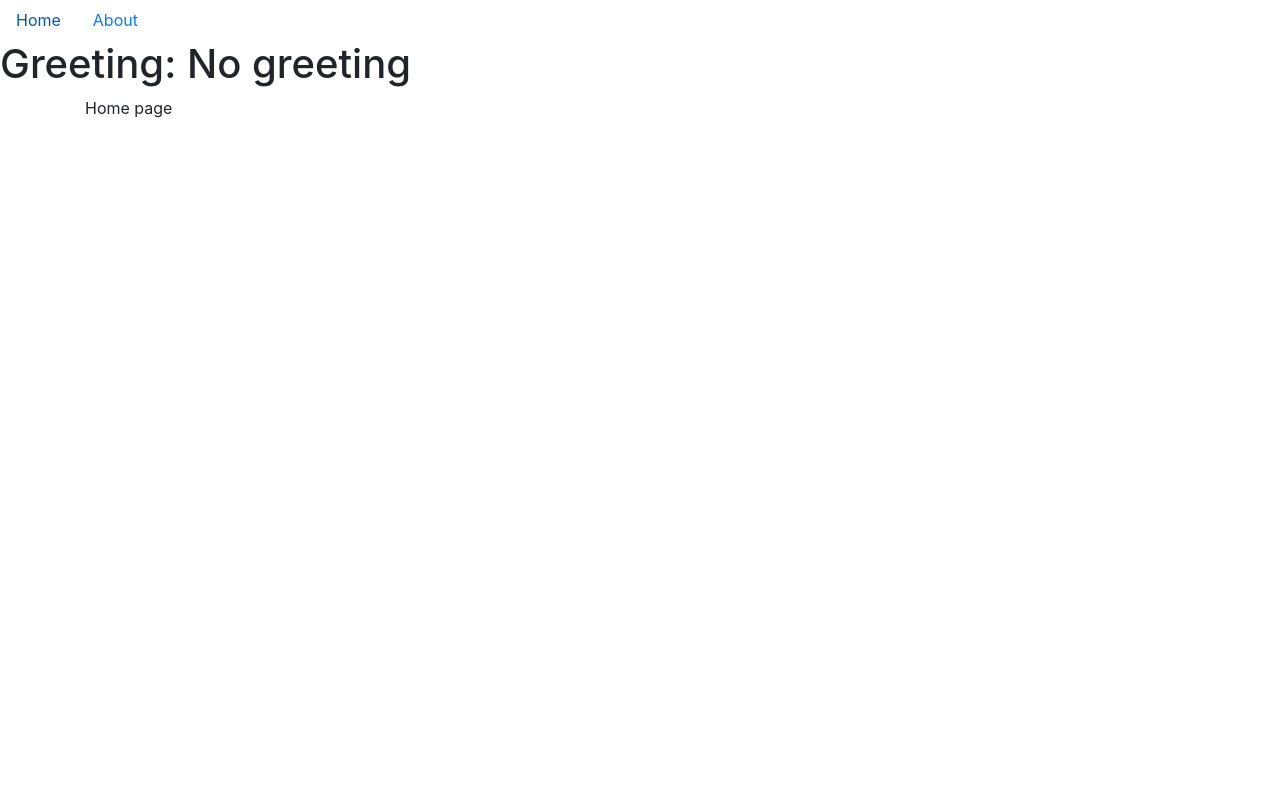
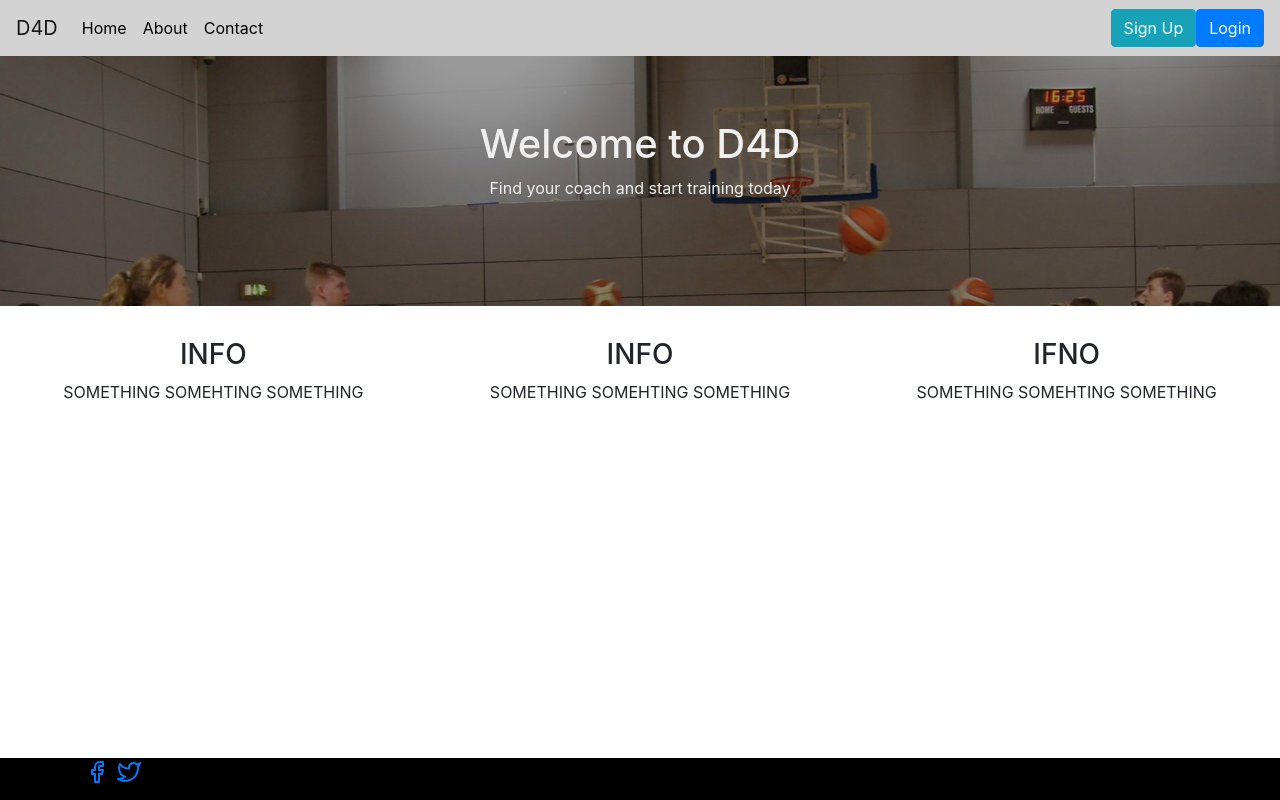
Before and after one commit to SocialHackersClass9/D4DApp, a React (Create React App) app in the folder frontend/: page / in a window 1280 px wide. Built offline with nearby package versions, Linux system fonts and the light colour scheme; no server answers.

Commit message:
early sketch of the homepage

```diff
--- a/frontend/package.json
+++ b/frontend/package.json
@@ -8,9 +8,12 @@
     "@testing-library/user-event": "^7.2.1",
     "bootstrap": "^4.5.0",
     "react": "^16.13.1",
+    "react-bootstrap": "^1.0.1",
     "react-dom": "^16.13.1",
+    "react-feather": "^2.0.8",
     "react-router-dom": "^5.2.0",
-    "react-scripts": "3.4.1"
+    "react-scripts": "3.4.1",
+    "styled-components": "^5.1.1"
   },
   "scripts": {
     "start": "react-scripts start",
--- a/frontend/public/index.html
+++ b/frontend/public/index.html
@@ -15,6 +15,13 @@
       user's mobile device or desktop. See https://developers.google.com/web/fundamentals/web-app-manifest/
     -->
     <link rel="manifest" href="%PUBLIC_URL%/manifest.json" />
+    <link
+  rel="stylesheet"
+  href="https://maxcdn.bootstrapcdn.com/bootstrap/4.5.0/css/bootstrap.min.css"
+  integrity="sha384-9aIt2nRpC12Uk9gS9baDl411NQApFmC26EwAOH8WgZl5MYYxFfc+NcPb1dKGj7Sk"
+  crossorigin="anonymous"
+/>
+<link rel="stylesheet" href="https://stackpath.bootstrapcdn.com/font-awesome/4.7.0/css/font-awesome.min.css" />
     <!--
       Notice the use of %PUBLIC_URL% in the tags above.
       It will be replaced with the URL of the `public` folder during the build.
--- a/frontend/src/App.js
+++ b/frontend/src/App.js
@@ -1,7 +1,7 @@
 import React, { useState, useEffect } from 'react';
 import 'bootstrap/dist/css/bootstrap.css';
 import './App.css';
-import Home from './views/Home.js';
+import Home from './views/HomePage/Home';
 import About from './views/About.js';
 import {
   BrowserRouter as Router,
@@ -22,18 +22,9 @@ function App() {
   });
   return (
     <Router>
-        <ul className="nav">
-            <li className="nav-item">
-                <Link className="nav-link" to="/">Home</Link>
-            </li>
-            <li className="nav-item">
-                <Link className="nav-link" to="/about">About</Link>
-            </li>
-        </ul>
 
-      <h1>Greeting: { greeting } </h1>
 
-      <main role="main" className="container">
+      <main role="main">
         <Switch>
           <Route path="/about">
             <About />
--- a/frontend/src/views/About.js
+++ b/frontend/src/views/About.js
@@ -1,8 +1,10 @@
 import React from 'react';
+import Navigation from './HomePage/Navigation/Navigation';
 
 export default function Home() {
     return (
         <div>
+            <Navigation />
             About page
         </div>
     )
--- a/frontend/src/views/Home.js
+++ /dev/null
@@ -1,9 +0,0 @@
-import React from 'react';
-
-export default function Home() {
-    return (
-        <div>
-            Home page
-        </div>
-    )
-}
--- /dev/null
+++ b/frontend/src/views/HomePage/ButtonLogin/Button.js
@@ -0,0 +1,12 @@
+import React from 'react';
+import Button from 'react-bootstrap/Button';
+
+
+const button = () => (
+    <div>
+    <Button variant="info">Sign Up</Button>
+    <Button variand="primary">Login</Button>
+    </div>
+)
+
+export default button;
--- /dev/null
+++ b/frontend/src/views/HomePage/ContentHome/ContentHome.js
@@ -0,0 +1,26 @@
+import React from 'react';
+
+
+const Content = () => (
+    <div className="container-fluid padding">
+        <div className="row text-center padding">
+            <div className="col-xs-12 col-sm-6 col-md-4">
+                <h3>INFO</h3>
+                <p>SOMETHING SOMEHTING SOMETHING</p>
+            </div>
+            <div className="col-xs-12 col-sm-6 col-md-4">
+
+                <h3>INFO</h3>
+                <p>SOMETHING SOMEHTING SOMETHING</p>
+            </div>
+            <div className="col-sm-12 col-md-4">
+
+                <h3>IFNO</h3>
+                <p>SOMETHING SOMEHTING SOMETHING</p>
+            </div>
+        </div>
+    </div>
+
+)
+
+export default Content;
--- /dev/null
+++ b/frontend/src/views/HomePage/Footer/Footer.js
@@ -0,0 +1,49 @@
+import React from 'react';
+import styled from 'styled-components';
+import { Facebook, Twitter } from 'react-feather';
+
+const Styles = styled.div`
+ .footer {
+     background-color: black;
+     width:100%;
+
+     position:absolute;
+     bottom: 0;
+     left: 0;
+ }
+
+.list-inline{
+    width: 510px;
+}
+`
+
+
+const Foot = () => (
+    <Styles>
+    <footer className="footer">
+    <div className="container">
+      <div className="row align-items-center">
+
+        <div className="col-md-4">
+          <ul className="list-inline social-buttons">
+            <li className="list-inline-item">
+              <a href="">
+                <Facebook />
+              </a>
+            </li>
+            <li className="list-inline-item">
+              <a href="">
+                <Twitter />
+              </a>
+            </li>
+          </ul>
+        </div>
+      </div>
+    </div>
+  </footer>
+  </Styles>
+
+
+)
+
+export default Foot;
--- /dev/null
+++ b/frontend/src/views/HomePage/Home.js
@@ -0,0 +1,17 @@
+import React from 'react';
+
+import Navigation from './Navigation/Navigation';
+import Jumbotron from './Jumbotron/Jumbotron';
+import Content from './ContentHome/ContentHome';
+import Footer from './Footer/Footer';
+
+const home = () => (
+    <>
+        <Navigation />
+        <Jumbotron />
+        <Content />
+        <Footer />
+
+    </>
+);
+export default home;
--- /dev/null
+++ b/frontend/src/views/HomePage/Jumbotron/Jumbotron.js
@@ -0,0 +1,49 @@
+import React from 'react';
+import { Jumbotron as Jumbo, Container } from 'react-bootstrap';
+import styled from 'styled-components';
+import trainingImage from '../../../assets/training2.jpg';
+
+const Styles = styled.div`
+.jumbo {
+    background:url(${trainingImage}) no-repeat fixed bottom;
+    background-size:cover;
+    color:#efefef;
+    height:250px;
+    position:relative;
+    z-index: -2;
+
+}
+ .overlay {
+     background-color: #000;
+     opacity: 0.4;
+     position: absolute;
+     top: 0;
+     left: 0;
+     bottom: 0;
+     right: 0 ;
+     z-index:-1;
+ }
+
+.text {
+    text-align:center;
+}
+
+`
+
+const Jumbotron = () => (
+
+
+    <Styles>
+        <div>
+        <Jumbo fluid className="jumbo">
+            <div className="overlay"></div>
+            <Container className="text">
+                <h1>Welcome to D4D</h1>
+                <p>Find your coach and start training today</p>
+            </Container>
+        </Jumbo>
+        </div>
+    </Styles>
+)
+
+export default Jumbotron;
--- /dev/null
+++ b/frontend/src/views/HomePage/Navigation/Navigation.js
@@ -0,0 +1,41 @@
+import React from 'react';
+import { Nav, NavBar, Navbar } from 'react-bootstrap';
+import styled from 'styled-components';
+import { Link } from 'react-router-dom';
+
+import Button from '../ButtonLogin/Button';
+
+const Styles = styled.div`
+.navbar {
+    background-color: lightgrey;
+}
+
+navbar-brand, .navbar-nav .nav-link {
+    color: black;
+
+    &:hover {
+        color:red;
+    }
+}
+
+
+`;
+
+const NavigationBar = () =>(
+    <Styles>
+        <Navbar expand='lg'>
+            <Navbar.Brand href='/'>D4D</Navbar.Brand>
+            <Navbar.Toggle aria-controls='basic-navbar-nav'/>
+            <Navbar.Collapse id="basic-navbar-nav">
+                <Nav>
+                <Nav.Item><Nav.Link href="/">Home</Nav.Link></Nav.Item>
+                <Nav.Item><Nav.Link href="/about">About</Nav.Link></Nav.Item>
+                <Nav.Item><Nav.Link href="/contact">Contact</Nav.Link></Nav.Item>
+                </Nav>
+            </Navbar.Collapse>
+            <Button/>
+        </Navbar>
+    </Styles>
+)
+
+export default NavigationBar;
```
Also changed, not shown: frontend/src/assets/training2.jpg (added), 1 other file (tests, documents, lock files or other folders).
